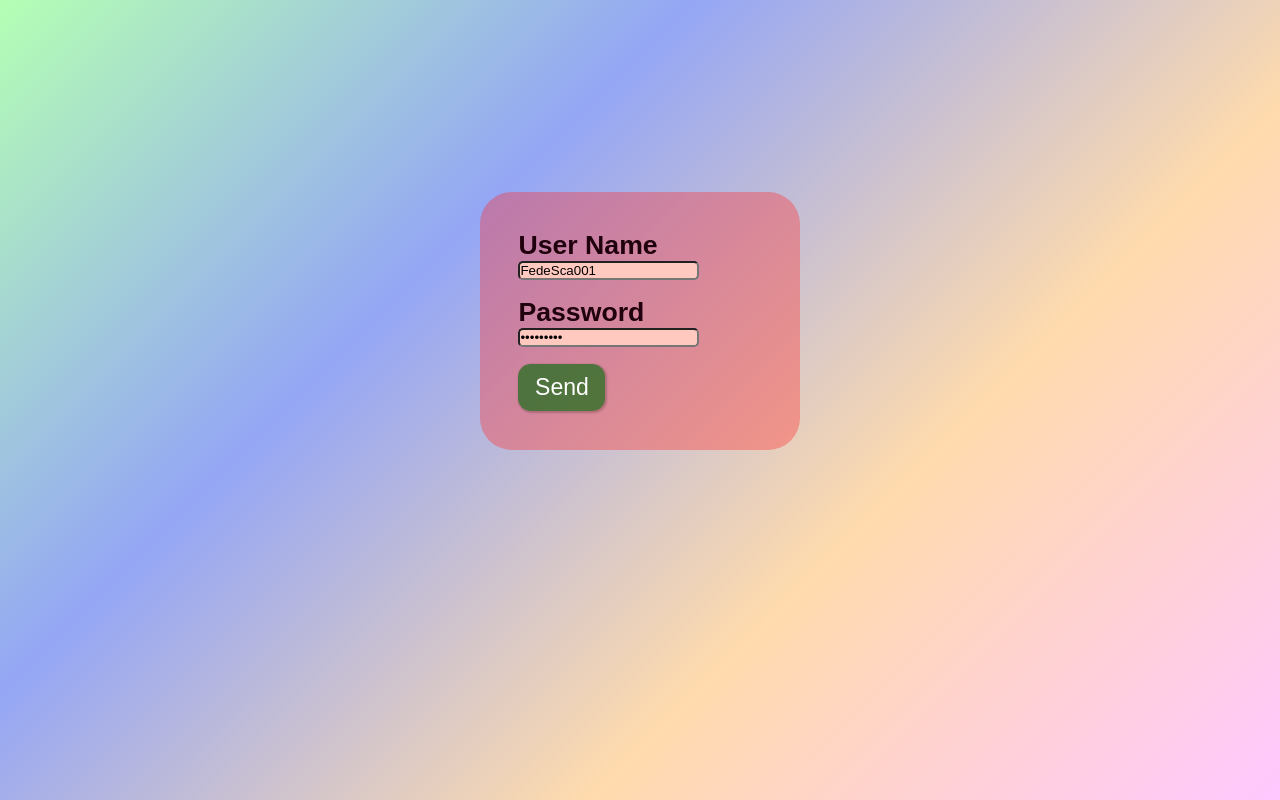
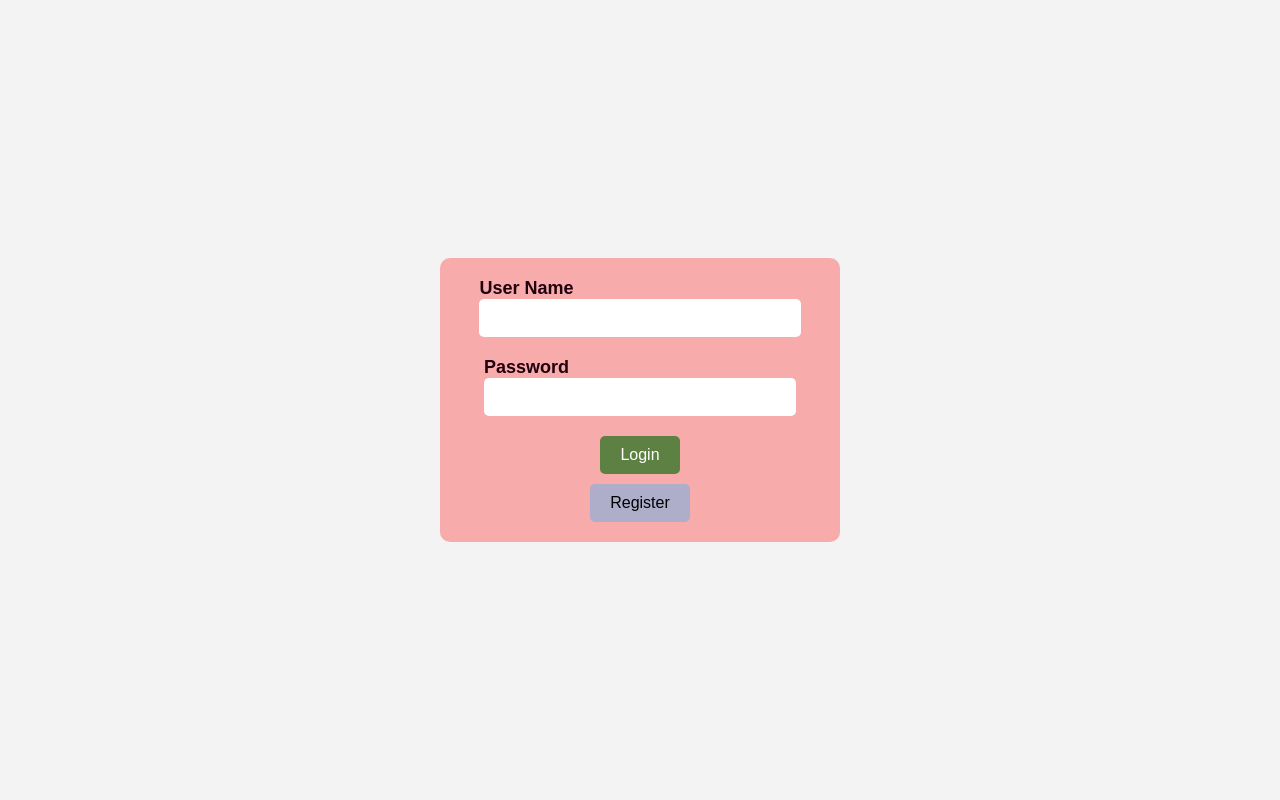
Before and after one commit to FedeSca001/ToDo-list-Mevn-front, a Vue app: page / in a window 1280 px wide. Built offline with nearby package versions, Linux system fonts and the light colour scheme.

Commit message:
add register

```diff
--- a/src/components/LogIn/CreateUser.vue
+++ /dev/null
@@ -1,11 +0,0 @@
-<template>
-  <p>createuser</p>
-</template>
-
-<script>
-
-</script>
-
-<style>
-
-</style>
--- a/src/components/LogIn/LogIn.vue
+++ b/src/components/LogIn/LogIn.vue
@@ -1,65 +1,112 @@
 <template>
-  <div  v-if="!createU"
-        class="formContain">
-    <div class="divSep">
-      <label class="label">User Name</label>
-      <input class="inputData" type="text" v-model="user.logInU.name">
+  <div class="loginContainer">
+    <div v-if="createU">
+      <RegisterUser />
     </div>
-    <div class="divSep">
-      <label class="label">Password</label>
-      <input class="inputData" type="password" v-model="user.logInU.pass">
-    </div>
-    <div>
-      <button @click="user.logInUser()" class="sendBtn">Send</button>
+    <div v-else class="formContain">
+      <div class="formGroup">
+        <label class="label" for="login-name">User Name</label>
+        <input class="inputData" type="text" id="login-name" v-model="user.logInU.name">
+      </div>
+      <div class="formGroup">
+        <label class="label" for="login-password">Password</label>
+        <input class="inputData" type="password" id="login-password" v-model="user.logInU.pass">
+      </div>
+      <button @click="logInUser" class="sendBtn">Login</button>
+      <button @click="switchToRegister" class="registerBtn">Register</button>
     </div>
   </div>
-  <CreateUser v-else/>
 </template>
 
 <script setup>
-import CreateUser from '../LogIn/CreateUser.vue'
-import {useUsers} from '../../stores/user';
-const user = useUsers()
-user.logInU.name = "FedeSca001";
-user.logInU.pass = "lcdtm1234";
-const createU = user.createUser;
+import { ref } from 'vue';
+import RegisterUser from '../RegisterUser/RegisterUser.vue'
+import { useUsers } from '../../stores/user';
+
+const user = useUsers();
+const createU = ref(false);
+
+const logInUser = () => {
+  user.logInUser();
+};
+
+const switchToRegister = () => {
+  createU.value = true;
+};
 </script>
 
 <style scoped>
-.formContain{
+/* Estilos CSS */
+</style>
+
+
+<style scoped>
+.loginContainer {
+  display: flex;
+  align-items: center;
+  justify-content: center;
+  height: 100vh;
+  background-color: #f3f3f3;
+}
+
+.formContain {
+  display: flex;
+  flex-direction: column;
+  align-items: center;
+  justify-content: center;
   background-color: rgba(255, 47, 47, 0.37);
-  border-radius: 2.5vw;
-  width: 25vw;
-  margin: 15vw auto;
-  padding: 3vw;
-  align-self: center;
+  border-radius: 10px;
+  width: 80%;
+  max-width: 400px;
+  padding: 20px;
+  box-sizing: border-box;
 }
-.divSep{
-  margin-bottom: 1.3vw;
+
+.formGroup {
+  margin-bottom: 20px;
 }
-.label{
+
+.label {
   color: rgb(31, 0, 12);
   font-weight: 900;
-  font-size: 20pt;
-  margin-right: 1vw;
+  font-size: 18px;
+  margin-bottom: 5px;
 }
-.inputData{
-  border-radius: 0.4vw;
-  display: inline-block;
-  background-color: rgb(255, 201, 191);
-  margin-right: 0;
+
+.inputData {
+  border-radius: 5px;
+  padding: 10px;
+  width: 100%;
+  font-size: 16px;
+  border: none;
 }
-.sendBtn{
-  font-size: 1.8vw;
-  padding: 0.8vw 1.3vw;
+
+.sendBtn {
+  font-size: 16px;
+  padding: 10px 20px;
   border: none;
-  border-radius: 1vw;
+  border-radius: 5px;
   background-color: rgba(0, 105, 5, 0.623);
   color: white;
-  box-shadow: 1px 1px 2px 1px rgba(0, 0, 0, 0.2);
+  cursor: pointer;
 }
-.sendBtn:hover{
+
+.sendBtn:hover {
   background-color: rgba(0, 163, 11, 0.787);
-  box-shadow: 2px 2px 2px 3px rgba(0, 0, 0, 0.3);
+}
+
+.registerBtn {
+  font-size: 16px;
+  padding: 10px 20px;
+  border: none;
+  border-radius: 5px;
+  background-color: rgba(47, 176, 255, 0.37);
+  color: #000;
+  cursor: pointer;
+  margin-top: 10px;
+}
+
+.registerBtn:hover {
+  background-color: rgba(47, 176, 255, 0.5);
 }
 </style>
--- /dev/null
+++ b/src/components/RegisterUser/RegisterUser.vue
@@ -0,0 +1,94 @@
+<template>
+  <div class="formContain">
+    <div class="formGroup">
+      <label class="label" for="register-name">User Name</label>
+      <input class="inputData" type="text" id="register-name" v-model="user.registerU.name">
+    </div>
+    <div class="formGroup">
+      <label class="label" for="register-lastName">Last Name</label>
+      <input class="inputData" type="text" id="register-lastName" v-model="user.registerU.lastName">
+    </div>
+    <div class="formGroup">
+      <label class="label" for="register-email">Email</label>
+      <input class="inputData" type="email" id="register-email" v-model="user.registerU.email">
+    </div>
+    <div class="formGroup">
+      <label class="label" for="register-password">Password</label>
+      <input class="inputData" type="password" id="register-password" v-model="user.registerU.password">
+    </div>
+    <div class="formGroup">
+      <label class="label" for="register-confirmPassword">Confirm Password</label>
+      <input class="inputData" type="password" id="register-confirmPassword" v-model="user.registerU.confirmPassword">
+    </div>
+    <button @click="registerUser" class="sendBtn">Register</button>
+  </div>
+</template>
+
+<script setup>
+import { useUsers } from '../../stores/user';
+const user = useUsers();
+const registerUser = () => {
+  user.registerUser();
+};
+</script>
+
+<style scoped>
+/* Estilos CSS */
+</style>
+
+
+<style scoped>
+.formContain {
+  display: flex;
+  flex-direction: column;
+  align-items: center;
+  justify-content: center;
+  background-color: rgba(47, 176, 255, 0.37);
+  border-radius: 10px;
+  width: 80%;
+  max-width: 400px;
+  margin: 0 auto;
+  padding: 20px;
+  box-sizing: border-box;
+}
+
+.formGroup {
+  margin-bottom: 20px;
+}
+
+.label {
+  color: rgb(12, 0, 31);
+  font-weight: 900;
+  font-size: 18px;
+  margin-bottom: 5px;
+}
+
+.inputData {
+  border-radius: 5px;
+  padding: 10px;
+  width: 100%;
+  font-size: 16px;
+  border: none;
+}
+
+.sendBtn {
+  font-size: 16px;
+  padding: 10px 20px;
+  border: none;
+  border-radius: 5px;
+  background-color: rgba(5, 70, 105, 0.623);
+  color: white;
+  cursor: pointer;
+}
+
+.sendBtn:hover {
+  background-color: rgba(11, 104, 155, 0.787);
+}
+
+.successMessage {
+  margin-top: 20px;
+  font-weight: bold;
+  text-align: center;
+  color: green;
+}
+</style>
--- a/src/stores/user.js
+++ b/src/stores/user.js
@@ -4,20 +4,22 @@ import { defineStore } from "pinia";
 export const useUsers = defineStore({
   id: "userList",
   state: () => ({
-            user: '',
+    user: null,
     createUser: false,
     logInU: {
       name: '',
       pass: ''
+    },
+    registerU: {
+      name: '',
+      lastName: '',
+      email: '',
+      password: '',
+      confirmPassword: ''
     }
   }),
-        getters: {
-        },
   actions: {
-            switch() {
-                this.createUser = !this.createUser;
-            },
-            async logInUser (){
+    async logInUser() {
       try {
         const name = this.logInU.name;
         const pass = this.logInU.pass;
@@ -28,17 +30,35 @@ export const useUsers = defineStore({
           String(pass);
         const dataGet = await axios.get(url);
         location.reload();
-                        return (this.user = await sessionStorage.setItem(
-                                "user",
-                                JSON.stringify(this.logInU)
-                        ));
+        await sessionStorage.setItem('user', JSON.stringify(dataGet));
+        this.user = dataGet;
       } catch (err) {
-                    alert('No pude'+ err);
+        alert('No pude' + err);
       }
     },
-            logOut(){
+    logOut() {
       sessionStorage.clear();
       localStorage.clear();
+    },
+    async registerUser() {
+      try {
+        const { name, lastName, email, password, confirmPassword } = this.registerU;
+
+        if (password !== confirmPassword) {
+          alert('Passwords do not match');
+          return;
+        }
+        const url = 'https://to-do-list-nbcl.onrender.com/user/newUser';
+        const userData = { name, lastName, email, password };
+
+        const response = await axios.post(url, userData);
+        location.reload();
+        await sessionStorage.setItem('user', JSON.stringify(response));
+        console.log(response);
+      } catch (error) {
+        alert('Error');
+        console.error(error);
+      }
     }
   },
 });
```
Lines whose indentation alone changed are shown as unchanged.
